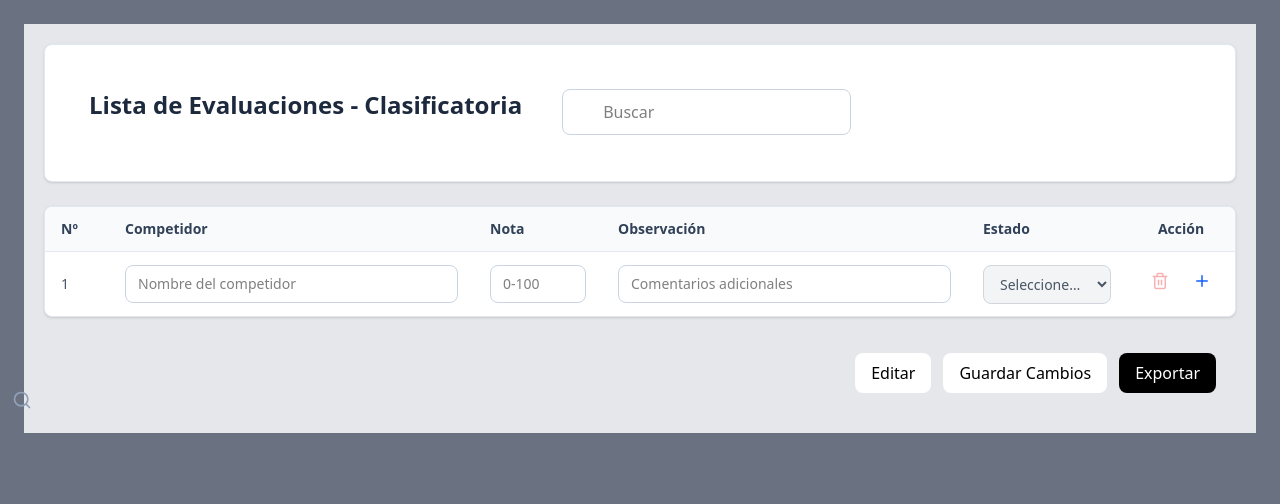
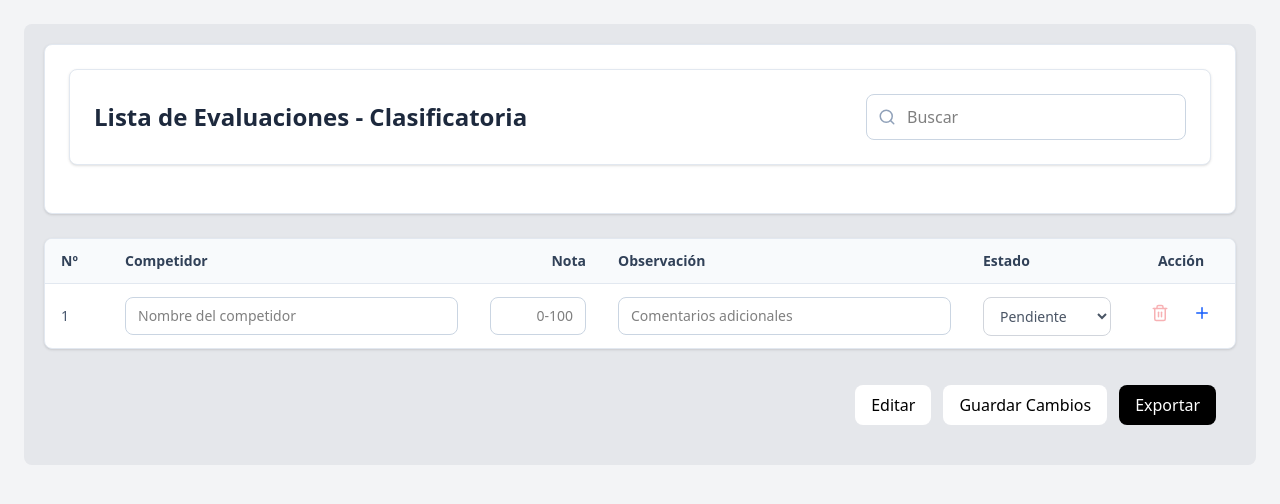
Before and after one commit to MaiteSuA/Tis_Sis2025, a React (Vite) app: page /registrar-notas in a window 1280 px wide. Shown: the top 504 px of the page. Built offline with nearby package versions, Linux system fonts and the light colour scheme.

Commit message:
feat: componente barra de busqueda

```diff
--- /dev/null
+++ b/src/components/search_bar.jsx
@@ -0,0 +1,22 @@
+import { Search } from "lucide-react";
+
+const SearchBar = ({ value, onChange, placeholder = "Buscar" }) => {
+  return (
+    <div className="relative w-full max-w-xs ml-auto">
+      <Search
+        className="absolute left-3 top-1/2 -translate-y-1/2 text-slate-400 pointer-events-none"
+        size={18}
+      />
+
+      <input
+        type="text"
+        value={value}
+        onChange={(e) => onChange(e.target.value)}
+        placeholder={placeholder}
+        className="w-full pl-10 pr-4 py-2.5 border border-slate-300 rounded-lg focus:ring-2 focus:ring-blue-500 focus:border-transparent outline-none"
+      />
+    </div>
+  );
+};
+
+export default SearchBar;
--- a/src/pages/Registrar-notas.jsx
+++ b/src/pages/Registrar-notas.jsx
@@ -1,32 +1,15 @@
-import React, { useState, useEffect } from "react";
-import { Search, Plus, Trash2, CheckCircle, AlertCircle } from "lucide-react";
+import { useState } from "react";
+import { Plus, Trash2, CheckCircle, AlertCircle } from "lucide-react";
+import SearchBar from "../components/search_bar";
 
 const EvaluacionesClasificatoria = () => {
   const [evaluaciones, setEvaluaciones] = useState([
-    { id: 1, competidor: "", nota: "", observacion: "", estado: "" },
+    { id: 1, competidor: "", nota: "", observacion: "", estado: "Pendiente" },
   ]);
 
   const [busqueda, setBusqueda] = useState("");
   const [mensajeGuardado, setMensajeGuardado] = useState("");
   const [errorValidacion, setErrorValidacion] = useState({});
-
-  // Guardado automático simulado
-  useEffect(() => {
-    const timer = setTimeout(() => {
-      guardarDatos();
-    }, 1000);
-    return () => clearTimeout(timer);
-  }, [evaluaciones]);
-
-  const guardarDatos = () => {
-    const evaluacionesCompletas = evaluaciones.filter(
-      (e) => e.competidor && e.nota !== ""
-    );
-    if (evaluacionesCompletas.length > 0) {
-      setMensajeGuardado("Guardado automáticamente");
-      setTimeout(() => setMensajeGuardado(""), 2000);
-    }
-  };
 
   const validarNota = (nota) => {
     if (nota === "") return true;
@@ -93,36 +76,16 @@ const EvaluacionesClasificatoria = () => {
   );
 
   return (
-    <div className="bg-gray-500 min-h-screen  from-slate-50 to-slate-100 p-6">
-      <div className="bg-gray-200 max-w-7xl mx-auto p-5">
+    <div className="min-h-screen bg-gray-100 p-6">
+      <div className="bg-gray-200 rounded-lg max-w-7xl mx-auto p-5">
         {/* Header */}
-        <div className="bg-white rounded-lg shadow-sm border border-slate-200 p-6 mb-6 flex flex-row" >
-          <div className="flex items-center justify-between mb-4 p-5">
+        <div className="bg-white rounded-lg shadow-sm border border-slate-200 p-6 mb-6 flex-row">
+          <div className="bg-white rounded-lg shadow-sm border border-slate-200 p-6 mb-6 flex items-center justify-between flex-wrap gap-4">
             <h1 className="text-2xl font-bold text-slate-800">
               Lista de Evaluaciones - Clasificatoria
             </h1>
 
-            {mensajeGuardado && (
-              <div className="flex items-center gap-2 text-green-600 bg-green-50 px-4 py-2 rounded-lg border border-green-200">
-                <CheckCircle size={16} />
-                <span className="text-sm font-medium">{mensajeGuardado}</span>
-              </div>
-            )}
-          </div>
-
-          {/* Búsqueda */}
-          <div className="p-5">
-            <Search
-              className="absolute left-3 top-1/2 -translate-y-1/2 text-slate-400"
-              size={20}
-            />
-            <input
-              type="text"
-              placeholder="Buscar"
-              value={busqueda}
-              onChange={(e) => setBusqueda(e.target.value)}
-              className="w-full pl-10 pr-4 py-2.5 border border-slate-300 rounded-lg focus:ring-2 focus:ring-blue-500 focus:border-transparent outline-none"
-            />
+            <SearchBar value={busqueda} onChange={setBusqueda} />
           </div>
         </div>
 
@@ -138,7 +101,7 @@ const EvaluacionesClasificatoria = () => {
                   <th className="text-left px-4 py-3 text-sm font-semibold text-slate-700">
                     Competidor
                   </th>
-                  <th className="text-left px-4 py-3 text-sm font-semibold text-slate-700 w-32">
+                  <th className="text-right px-4 py-3 text-sm font-semibold text-slate-700 w-32">
                     Nota
                   </th>
                   <th className="text-left px-4 py-3 text-sm font-semibold text-slate-700">
@@ -154,10 +117,7 @@ const EvaluacionesClasificatoria = () => {
               </thead>
               <tbody className="divide-y divide-slate-100">
                 {evaluacionesFiltradas.map((evaluacion, index) => (
-                  <tr
-                    key={evaluacion.id}
-                    className="hover:bg-slate-50 transition-colors"
-                  >
+                  <tr key={evaluacion.id} className="hover:bg-slate-50 transition-colors">
                     <td className="px-4 py-3 text-sm text-slate-600 font-medium">
                       {index + 1}
                     </td>
@@ -187,7 +147,7 @@ const EvaluacionesClasificatoria = () => {
                             errorValidacion[evaluacion.id]
                               ? "border-red-400"
                               : "border-slate-300"
-                          }`}
+                          } text-right`}
                         />
                         {errorValidacion[evaluacion.id] && (
                           <div className="flex items-center gap-1 mt-1 text-red-600 text-xs">
@@ -203,10 +163,7 @@ const EvaluacionesClasificatoria = () => {
                         type="text"
                         value={evaluacion.observacion}
                         onChange={(e) =>
-                          handleObservacionChange(
-                            evaluacion.id,
-                            e.target.value
-                          )
+                          handleObservacionChange(evaluacion.id, e.target.value)
                         }
                         placeholder="Comentarios adicionales"
                         className="w-full px-3 py-2 border border-slate-300 rounded-lg focus:ring-2 focus:ring-blue-500 focus:border-transparent outline-none text-sm"
@@ -227,10 +184,10 @@ const EvaluacionesClasificatoria = () => {
                               ? "bg-red-100 text-red-800 border-red-300"
                               : evaluacion.estado === "Desclasificado"
                               ? "bg-yellow-100 text-yellow-800 border-yellow-300"
-                              : "bg-gray-100 text-gray-600 border-gray-300"
+                              : "bg-white text-gray-600 border-gray-300"
                           }`}
                       >
-                        <option value="">Seleccione…</option>
+                        <option value="Pendiente">Pendiente</option>
                         <option value="Clasificado">Clasificado</option>
                         <option value="No Clasificado">No Clasificado</option>
                         <option value="Desclasificado">Desclasificado</option>
@@ -239,7 +196,6 @@ const EvaluacionesClasificatoria = () => {
 
                     <td className="px-4 py-3 text-center">
                       <div className="inline-flex items-center gap-2">
-                        {/* Eliminar fila */}
                         <button
                           onClick={() => eliminarFila(evaluacion.id)}
                           disabled={evaluaciones.length === 1}
@@ -250,7 +206,6 @@ const EvaluacionesClasificatoria = () => {
                           <Trash2 size={18} />
                         </button>
 
-                        {/* Agregar fila*/}
                         {evaluacion.id === evaluaciones[evaluaciones.length - 1]?.id && (
                           <button
                             onClick={agregarFila}
@@ -269,15 +224,15 @@ const EvaluacionesClasificatoria = () => {
             </table>
           </div>
         </div>
-        <div className="bg-gray-200  flex justify-end gap-3 mt-4 p-5">
-          <button className="bg-white hover:bg-gray-100 text-back font-medium px-4 py-2 rounded-lg transition">
+
+        {/* Acciones */}
+        <div className="bg-gray-200 flex justify-end gap-3 mt-4 p-5">
+          <button className="bg-white hover:bg-gray-100 text-black font-medium px-4 py-2 rounded-lg transition">
             Editar
           </button>
-
-          <button className="bg-white hover:bg-gray-100 text-back font-medium px-4 py-2 rounded-lg transition">
+          <button className="bg-white hover:bg-gray-100 text-black font-medium px-4 py-2 rounded-lg transition">
             Guardar Cambios
           </button>
-
           <button className="bg-black hover:bg-gray-800 text-white font-medium px-4 py-2 rounded-lg transition">
             Exportar
           </button>
```
